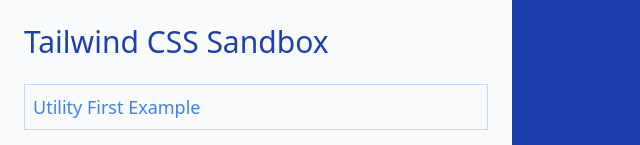
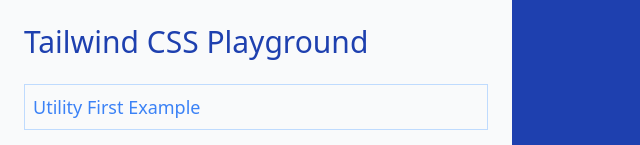
Before and after one commit to Imran176/all-about-tailwind, a plain HTML site: page index.html in a window 1280 px wide. Shown: the top 145 px of the page, without its empty margins (0-640 px from the left). Drawn offline with nearby package versions, Linux system fonts and the light colour scheme.

Commit message:
final push

```diff
--- a/index.html
+++ b/index.html
@@ -5,11 +5,11 @@
     <meta http-equiv="X-UA-Compatible" content="IE=edge" />
     <meta name="viewport" content="width=device-width, initial-scale=1.0" />
     <script src="https://cdn.tailwindcss.com"></script>
-    <title>Tailwind CSS Sandbox</title>
+    <title>Tailwind CSS Playground</title>
   </head>
   <body class="bg-blue-800">
     <div class="container bg-gray-50 h-full p-6 max-w-lg">
-      <h1 class="text-3xl text-blue-800">Tailwind CSS Sandbox</h1>
+      <h1 class="text-3xl text-blue-800">Tailwind CSS Playground</h1>
       <ul class="mt-6">
         <li class="text-lg border border-blue-200 p-2 my-4">
           <a class="text-blue-500 hover:text-blue-300" href="01-utility-first/index.html"
```
